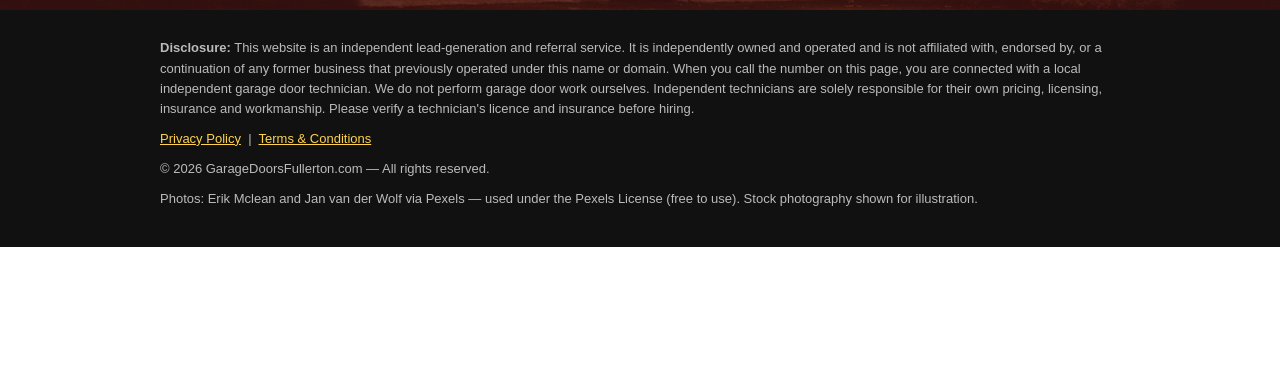
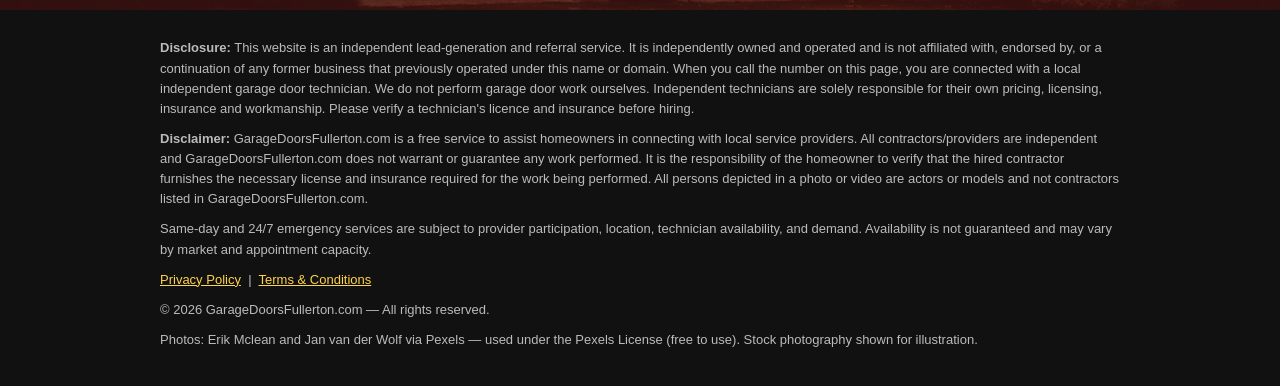
Before and after one commit to kjhollis/garagedoorsfullerton, a plain HTML site: page index.html in a window 1280 px wide. Shown: the part 2842-3228 px from the top of the page. Before the commit the page ends 3089 px from the top, so only its background shows below. Drawn offline with Linux system fonts and the light colour scheme.

Commit message:
Add MarketCall required disclaimer to footer
Added disclaimer and service availability information to footer.

```diff
--- a/index.html
+++ b/index.html
@@ -37,6 +37,7 @@
   footer a { color:#ffd34d; }
   footer p { margin-bottom:10px; }
 </style>
+
 </head>
 <body>
 
@@ -123,6 +124,8 @@
 <footer>
   <div class="wrap">
     <p><strong>Disclosure:</strong> This website is an independent lead-generation and referral service. It is independently owned and operated and is not affiliated with, endorsed by, or a continuation of any former business that previously operated under this name or domain. When you call the number on this page, you are connected with a local independent garage door technician. We do not perform garage door work ourselves. Independent technicians are solely responsible for their own pricing, licensing, insurance and workmanship. Please verify a technician's licence and insurance before hiring.</p>
+    <p><strong>Disclaimer:</strong> GarageDoorsFullerton.com is a free service to assist homeowners in connecting with local service providers. All contractors/providers are independent and GarageDoorsFullerton.com does not warrant or guarantee any work performed. It is the responsibility of the homeowner to verify that the hired contractor furnishes the necessary license and insurance required for the work being performed. All persons depicted in a photo or video are actors or models and not contractors listed in GarageDoorsFullerton.com.</p>
+    <p>Same-day and 24/7 emergency services are subject to provider participation, location, technician availability, and demand. Availability is not guaranteed and may vary by market and appointment capacity.</p>
     <p><a href="privacy.html">Privacy Policy</a> &nbsp;|&nbsp; <a href="terms.html">Terms &amp; Conditions</a></p>
     <p>&copy; 2026 GarageDoorsFullerton.com — All rights reserved.</p>
     <p>Photos: Erik Mclean and Jan van der Wolf via Pexels — used under the Pexels License (free to use). Stock photography shown for illustration.</p>
```
